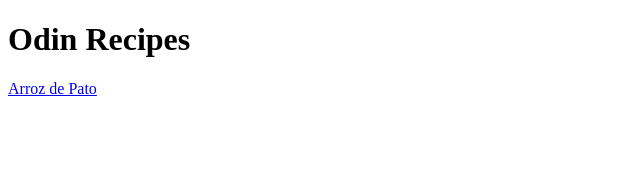
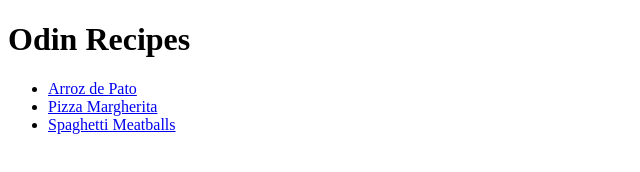
Before and after one commit to GFAmado/odin-recipes, a plain HTML site: page index.html in a window 1280 px wide. Shown: the whole page, without its empty margins (0-640 px from the left). Drawn offline with Linux system fonts and the light colour scheme.

Commit message:
Link index page to the two new recipes

```diff
--- a/index.html
+++ b/index.html
@@ -6,6 +6,10 @@
     </head>
     <body>
         <h1>Odin Recipes</h1>
-        <a href="recipes/duckrice.html">Arroz de Pato</a>
+        <ul>
+            <li><a href="recipes/duckrice.html">Arroz de Pato</a></li>
+            <li><a href="recipes/margherita.html">Pizza Margherita</a></li>
+            <li><a href="recipes/spaghetti_meatballs.html">Spaghetti Meatballs</a></li>
+        </ul>
     </body>
 </html>
```
